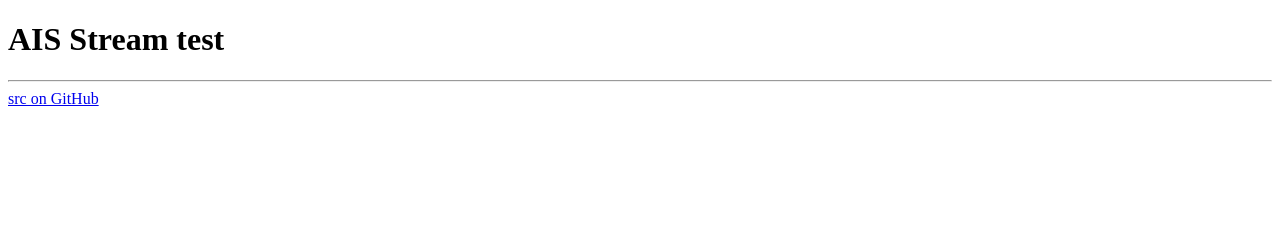
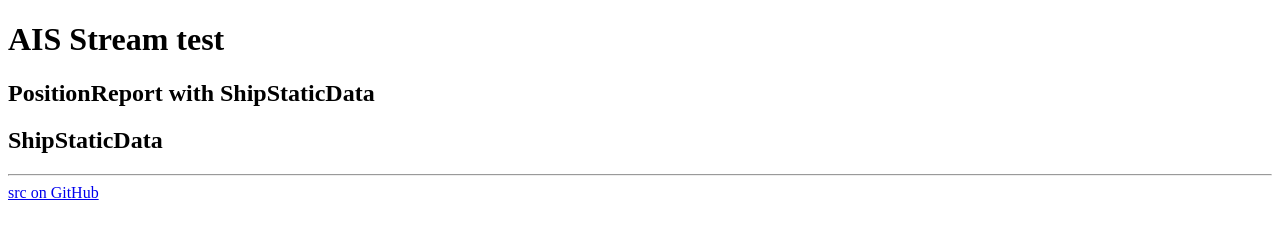
Before and after one commit to code4fukui/ais-test, a plain HTML site: page index.html in a window 1280 px wide. Drawn offline with Linux system fonts and the light colour scheme.

Commit message:
add subtitle

```diff
--- a/index.html
+++ b/index.html
@@ -3,7 +3,9 @@
 </head><body>
 <h1>AIS Stream test</h1>
 <script type="module" src="https://code4fukui.github.io/csv-map/csv-map.js"></script>
+<h2>PositionReport with ShipStaticData</h2>
 <csv-map src=latest/PositionReport.csv level=5></csv-map>
+<h2>ShipStaticData</h2>
 <csv-map src=latest/ShipStaticData.csv level=5></csv-map>
 <hr>
 <a href=https://github.com/code4fukui/aisstream/>src on GitHub</a>
```
